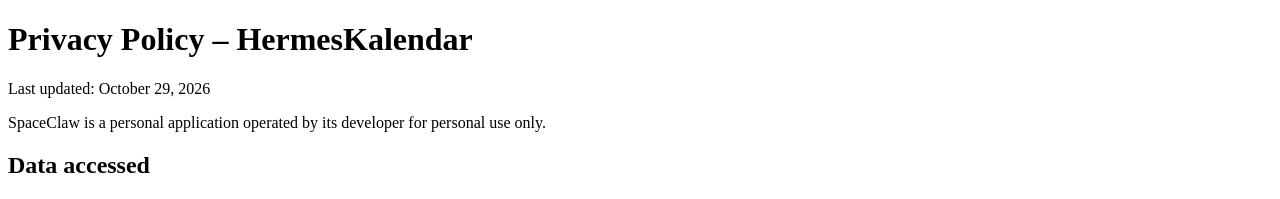
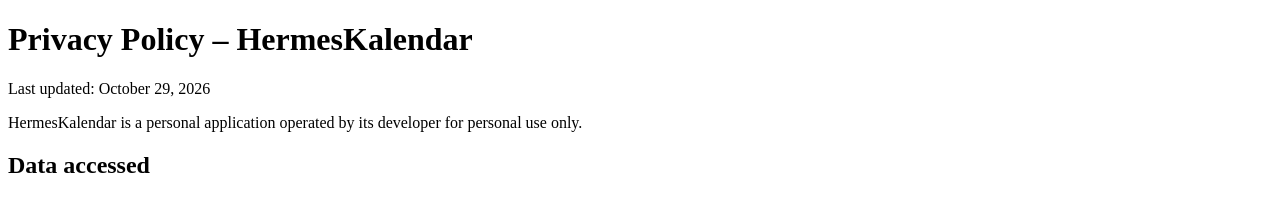
Before and after one commit to agenthonza-blip/agenthonza-blip.github.io, a plain HTML site: page privacy.html in a window 1280 px wide. Shown: the top 199 px of the page. Drawn offline with Linux system fonts and the light colour scheme.

Commit message:
Update privacy.html

```diff
--- a/privacy.html
+++ b/privacy.html
@@ -4,7 +4,7 @@
 <body>
 <h1>Privacy Policy – HermesKalendar</h1>
 <p>Last updated: October 29, 2026</p>
-<p>SpaceClaw is a personal application operated by its developer for personal use only.</p>
+<p>HermesKalendar is a personal application operated by its developer for personal use only.</p>
 <h2>Data accessed</h2>
 <p>With the user's consent, HermesKalendar accesses Google account data only to provide its features to the user.</p>
 <h2>Data use and sharing</h2>
```
